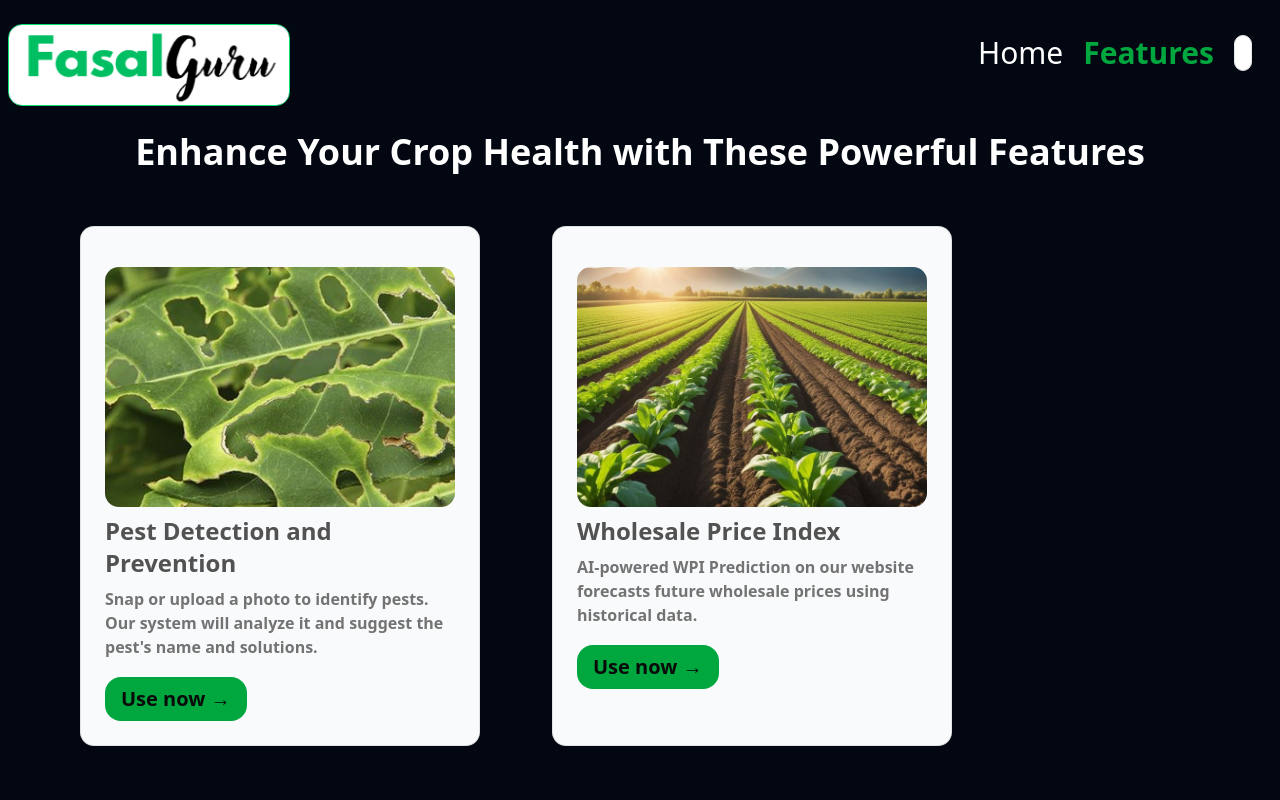
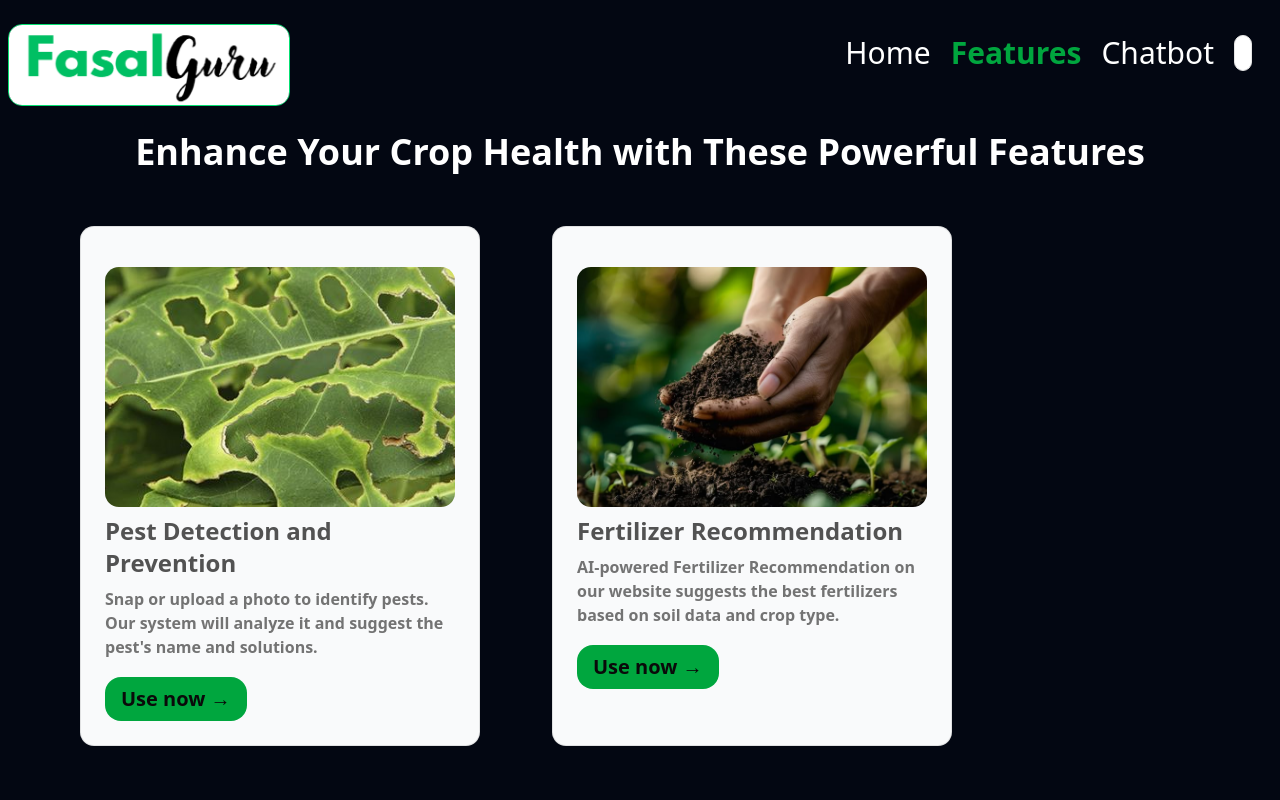
Before and after one commit to junaidshaikh2004/FasalGuru, a React (Vite) app in the folder frontend/: page /features in a window 1280 px wide. Shown: the top 800 px of the page. Built offline with nearby package versions, Linux system fonts and the light colour scheme.

Commit message:
chatpage

```diff
--- a/frontend/src/App.tsx
+++ b/frontend/src/App.tsx
@@ -7,6 +7,7 @@ import Wholesale from './components/Wholesale';
 import FertilizerRecommendation from './components/FertilizerRecommendation';
 import SmartIrigstion from './components/SmartIrigstion';
 import MarketTrends from './components/MarketTresnds';
+import Chatbot from './pages/Chatbot';
 // import Settings from './pages/Settings';
 
 function App() {
@@ -16,6 +17,7 @@ function App() {
             <Routes>
                 <Route path="/" element={<Home />} />
                 <Route path="/features" element={<Features />} />
+                <Route path="/chatbot" element={<Chatbot />} />
                 <Route path="/pest-detection" element={<PestDetection />} />
                 <Route path="/wholesale-price" element={<Wholesale />} />
                 <Route path="/fertilizers" element={<FertilizerRecommendation />} />
--- a/frontend/src/components/MarketTresnds.tsx
+++ b/frontend/src/components/MarketTresnds.tsx
@@ -7,6 +7,8 @@ import TrendsCard from './TrendCard'
 import React from "react";
 import ColourfulText from "@/components/ui/colourful-text";
 import { motion } from "motion/react"
+import { BackgroundGradient } from "../components/ui/background-gradient";
+
 
 export default function MarketTrends() {
     const [marketTrends, setMarketTrends] = React.useState([])
@@ -41,6 +43,8 @@ export default function MarketTrends() {
 
             <div className="marketTrends">
                 {marketTrends.map((trend, index) => (
+                    <BackgroundGradient className='flex justify-between'>
+
                     <TrendsCard
                         key={index}
                         state={trend.state}
@@ -49,7 +53,7 @@ export default function MarketTrends() {
                         minPrice={trend.min_price}
                         maxPrice={trend.max_price}
                         modalPrice={trend.modal_price}
-                    />
+                    /> </BackgroundGradient>
                 ))}
             </div>
 
--- a/frontend/src/components/Navbar.tsx
+++ b/frontend/src/components/Navbar.tsx
@@ -21,6 +21,9 @@ function Navbar() {
         <NavLink to="/features" className={linkClasses}>
           Features
         </NavLink>
+        <NavLink to="/chatbot" className={linkClasses}>
+          Chatbot
+        </NavLink>
         {/* <NavLink to="/settings" className={linkClasses}>Settings</NavLink> */}
         <div className="bg-white rounded-xl p-2 items-center border-1">
           <GoogleTranslateWidget />
--- /dev/null
+++ b/frontend/src/pages/Chatbot.tsx
@@ -0,0 +1,9 @@
+import React from 'react'
+
+function Chatbot() {
+  return (
+    <div>Chatbot</div>
+  )
+}
+
+export default Chatbot
--- a/frontend/src/pages/Features.tsx
+++ b/frontend/src/pages/Features.tsx
@@ -13,12 +13,12 @@ function Features() {
       img: "src/assets/pest2.jpg",
       navigateTo: () => navigate("/pest-detection"),
     },
-    {
-      title: "Wholesale Price Index ",
-      para: "AI-powered WPI Prediction on our website forecasts future wholesale prices using historical data.",
-      img: "src/assets/wholesale.jpg",
-      navigateTo: () => navigate("/wholesale-price"),
-    },
+    // {
+    //   title: "Wholesale Price Index ",
+    //   para: "AI-powered WPI Prediction on our website forecasts future wholesale prices using historical data.",
+    //   img: "src/assets/wholesale.jpg",
+    //   navigateTo: () => navigate("/wholesale-price"),
+    // },
     {
       title: "Fertilizer Recommendation",
       para: "AI-powered Fertilizer Recommendation on our website suggests the best fertilizers based on soil data and crop type.",
```
